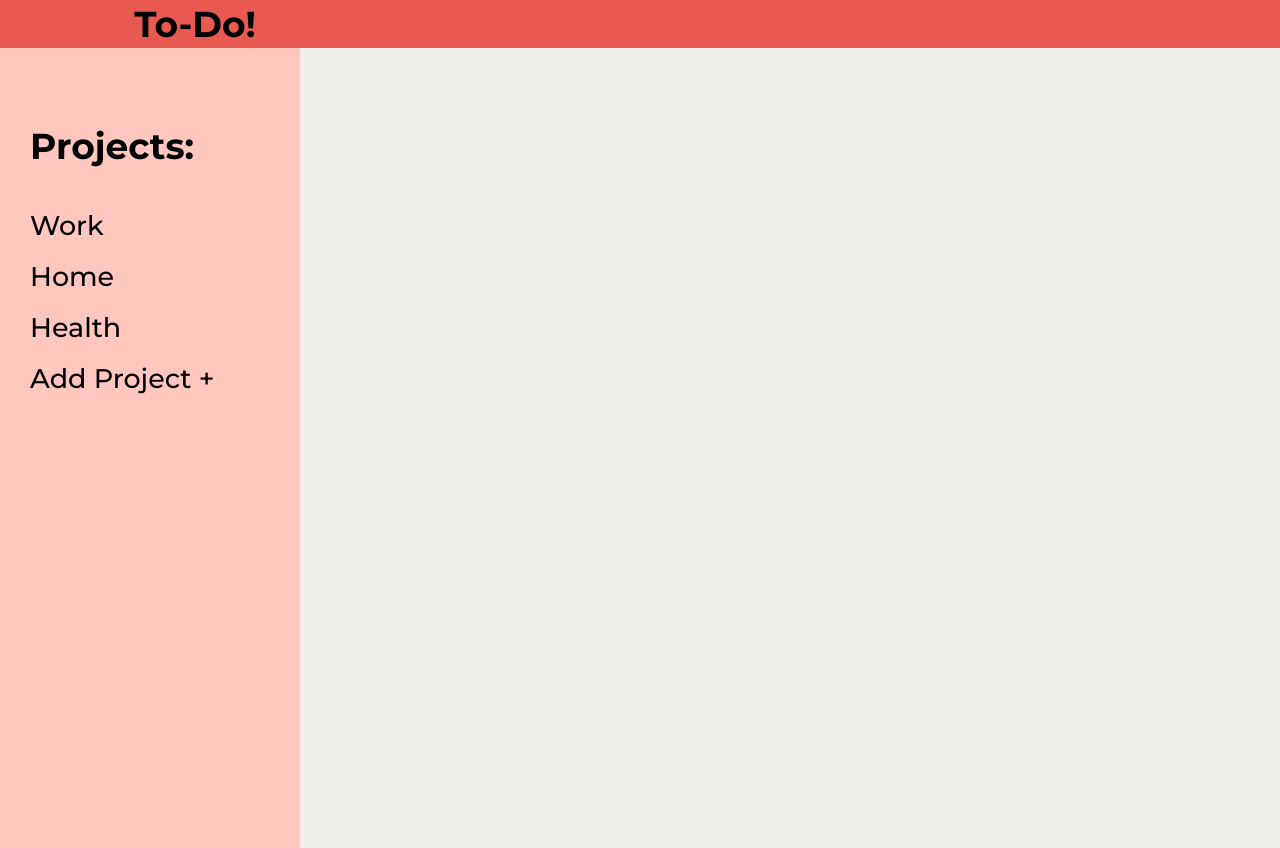
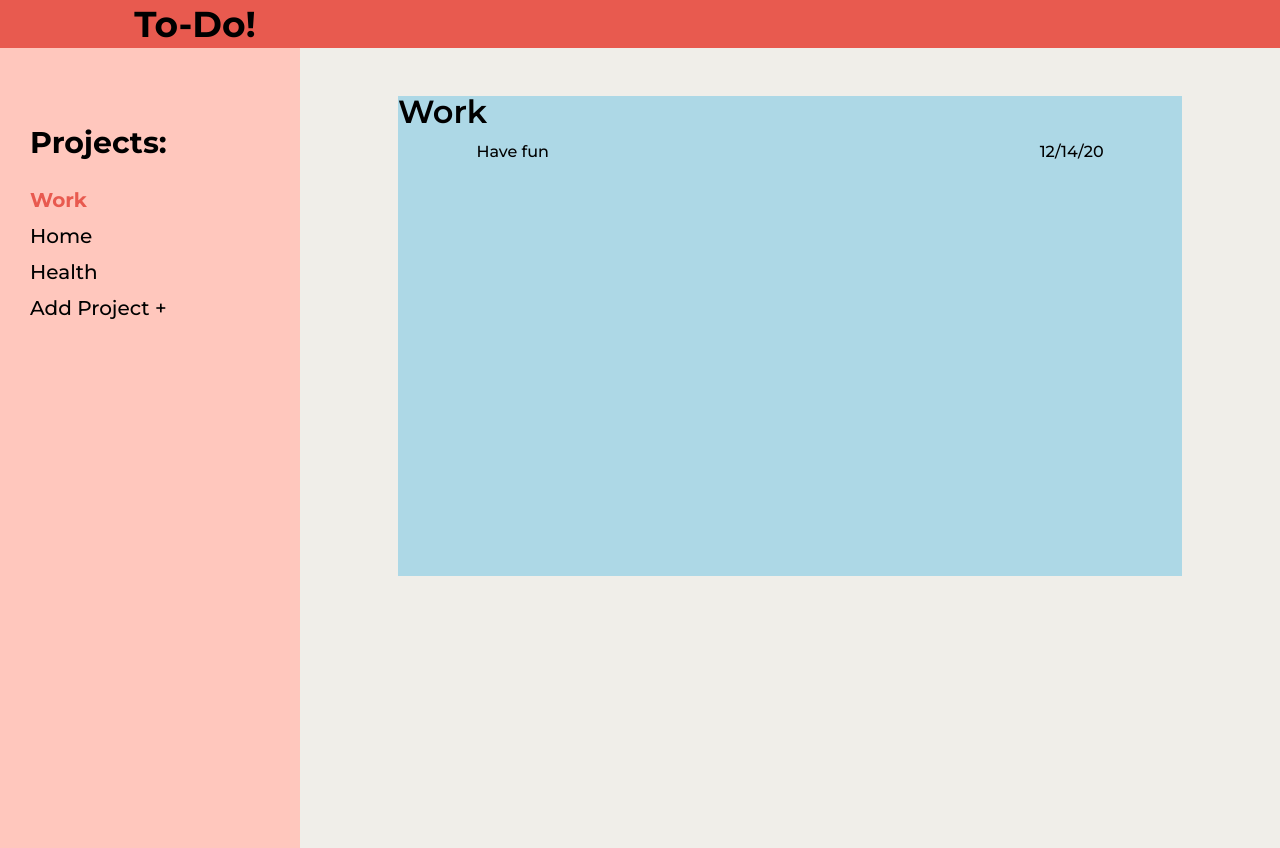
Before and after one commit to bboylen/to-do, a website built with webpack: page dist/index.html in a window 1280 px wide. Built offline with Linux system fonts and the light colour scheme.

Commit message:
added main structure

```diff
--- a/src/styles/styles.css
+++ b/src/styles/styles.css
@@ -74,23 +74,37 @@ body {
 }
 
 .side-content h2 {
-  font-size: 36px;
+  font-size: 30px;
   font-weight: 700;
 }
 
 .project-list {
-  margin-top: 3rem;
-  font-size: 27px;
+  margin-top: 2rem;
+  font-size: 20px;
 
 }
 
 .project-list p {
-  margin-bottom: 1.5rem;
+  margin-bottom: 1rem;
+}
+
+.project-list p:hover {
+  font-weight: 700;
+  cursor: pointer;
+}
+
+.project-list .selected {
+  color: #e85a4f;
+  font-weight: 700;
 }
 
 .add-project {
-  margin-top: 1.5rem;
-  font-size: 27px;
+  font-size: 20px;
+}
+
+.add-project:hover {
+  font-weight: 700;
+  cursor: pointer;
 }
 
 /* main-content */
@@ -100,3 +114,30 @@ body {
   flex-shrink: 10;
   background-color: #f0eee9;
 }
+
+.content-container {
+  width: 80%;
+  height: 60%;
+  margin-left: auto;
+  margin-right: auto;
+  margin-top: 3rem;
+  background-color: lightblue;
+  font-family: "Montserrat", sans-serif;
+}
+
+.content-container h1 {
+  font-weight: 600;
+  font-size: 32px;
+}
+
+.list-items {
+  width: 80%;
+  margin-left: auto;
+  margin-right: auto;
+  margin-top: 1rem;
+}
+
+.list-items .item {
+  display: flex;
+  justify-content: space-between;
+}
```
Also changed, not shown: dist/index.html, dist/main.js.
